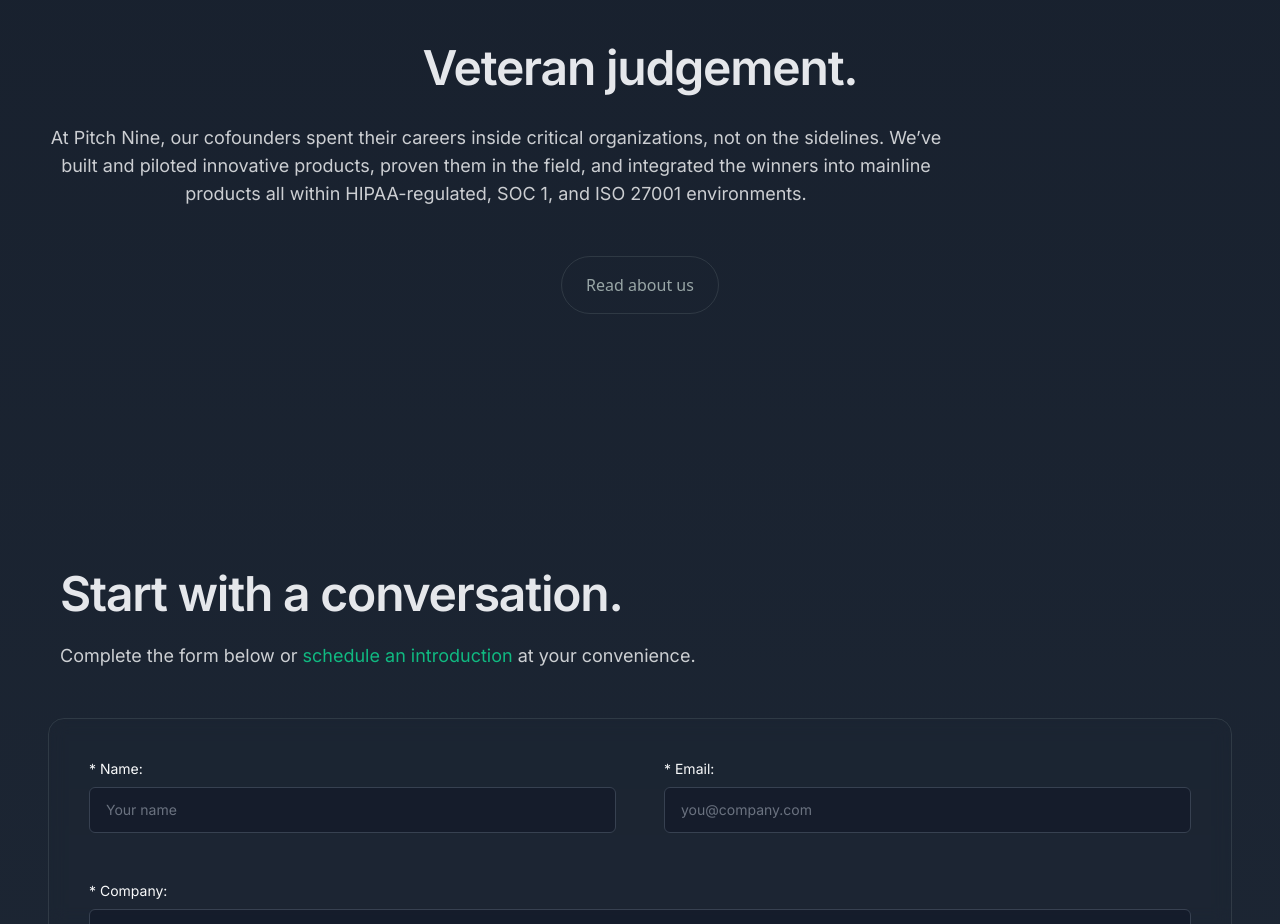
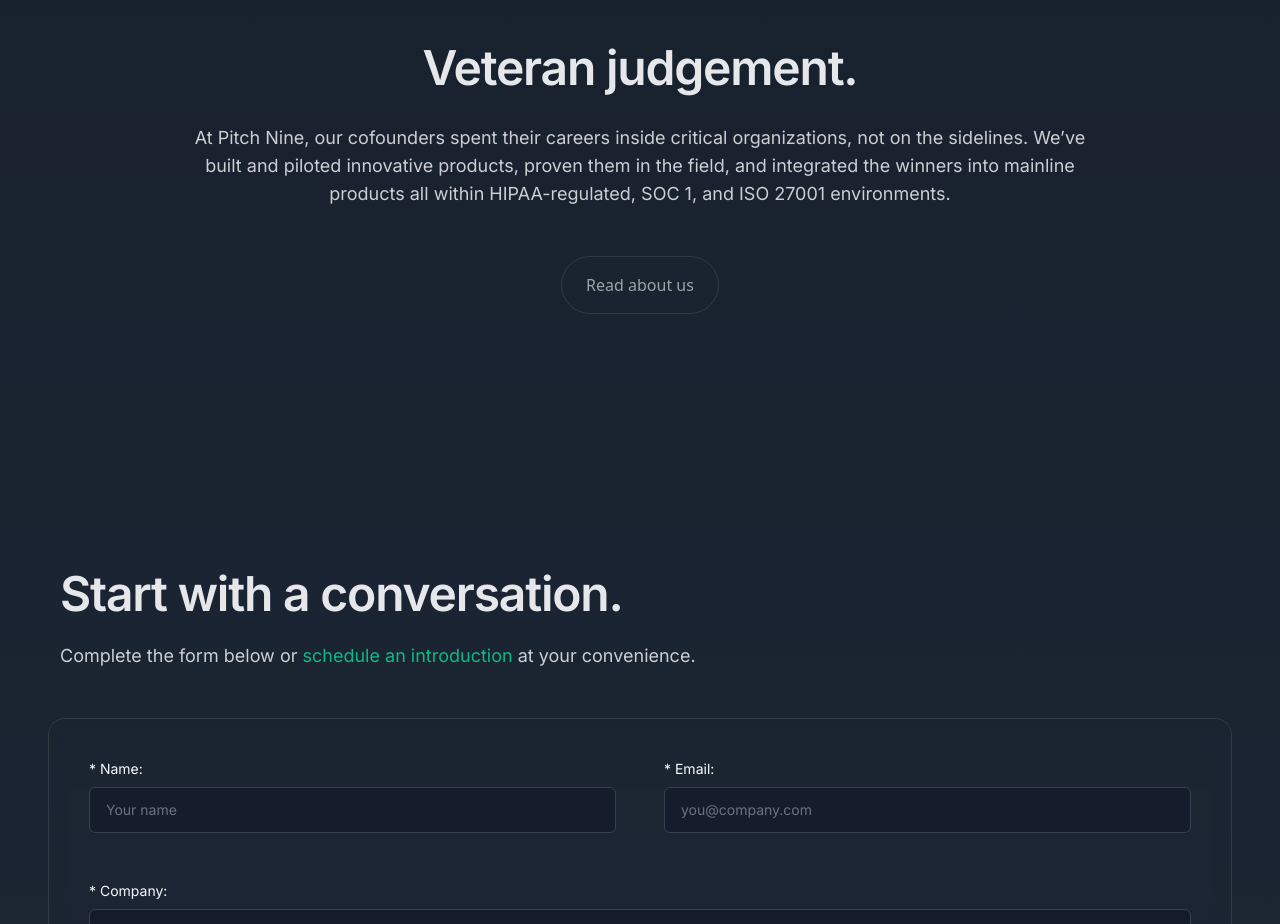
Before and after one commit to pitchnine/pitchnine, a SvelteKit app: page / in a window 1280 px wide. Shown: the part 6060-6984 px from the top of the page. Built offline with nearby package versions, Linux system fonts and the light colour scheme; a web font is replaced by a local one.

Commit message:
fixed mx-auto class

```diff
--- a/src/routes/+page.svelte
+++ b/src/routes/+page.svelte
@@ -156,8 +156,8 @@
 
 <!--About us -->
 <section class="mx-auto max-w-7xl my-64 md:my-88 px-9 md:px-12">
-	<h2 class="h2 text-center mb-8">Veteran judgement.</h2>
-	<p class="body text-center max-w-4xl mb-12">
+	<h2 class="h2 text-center mx-auto mb-8">Veteran judgement.</h2>
+	<p class="body text-center mx-auto max-w-4xl mb-12">
 		At Pitch Nine, our cofounders spent their careers inside critical organizations, not on the sidelines. We’ve built and piloted innovative products, proven them in the field, and integrated the winners into mainline products all within HIPAA-regulated, SOC 1, and ISO 27001 environments.
 	</p>
 
```
